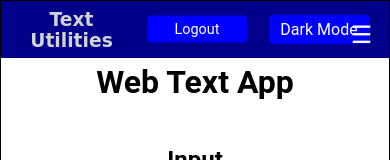
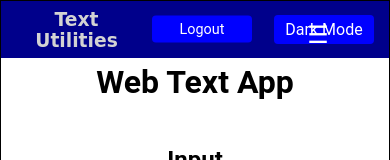
Before and after one commit to nikshitramesh/Word-Utility, a React (Create React App) app in the folder frontend/: page / in a window 390 px wide. Shown: the top 160 px of the page. Built offline with nearby package versions, Linux system fonts and the light colour scheme.

Commit message:
Update index.css

```diff
--- a/frontend/src/index.css
+++ b/frontend/src/index.css
@@ -107,21 +107,16 @@ h2 {
 	justify-content: center;
 }
 
+/* Navbar Styles */
 .navbar {
 	position: sticky;
 	top: 0;
 	z-index: 100;
 	width: 100%;
-	height: fit-content;
 	background: darkblue;
 	animation: slide-in 1.5s ease-in;
 }
-.nav-controls {
-	display: flex;
-	align-items: center;
-	gap: 12px;
-	margin-right: 10px;
-}
+
 @keyframes slide-in {
 	0% {
 		transform: translateY(-100%);
@@ -145,6 +140,21 @@ input {
 	width: 20%;
 	padding: 3px;
 	border-radius: 10px;
+}
+
+.navbar-top {
+	display: flex;
+	justify-content: space-between;
+	align-items: center;
+	width: 100%;
+	padding: 5px 10px;
+	position: relative;
+}
+
+.nav-controls {
+	display: flex;
+	align-items: center;
+	gap: 12px;
 }
 
 .nav-links {
@@ -175,15 +185,6 @@ input {
 	right: 10px;
 }
 
-.navbar-top {
-	display: flex;
-	justify-content: space-between;
-	align-items: center;
-	width: 100%;
-	padding: 5px;
-	position: relative;
-}
-
 .logout-btn {
 	position: absolute;
 	z-index: 100;
@@ -212,7 +213,7 @@ input {
 	transform: translateY(130%);
 }
 
-/* ANIMATIONS */
+/* Animation keyframes */
 @keyframes slideDown {
 	0% {
 		transform: translateY(-100vw);
@@ -231,6 +232,7 @@ input {
 	}
 }
 
+/* Classes for animation */
 .nav-links.show {
 	animation: slideDown 0.75s ease-out forwards;
 	display: flex;
@@ -241,22 +243,14 @@ input {
 	display: flex;
 }
 
+/* Responsive Styles */
 @media screen and (max-width: 768px) {
 	body {
 		overflow-x: hidden;
 	}
 
-	.navbar {
-		position: sticky;
-		top: 0;
-	}
-
-	.darkmode-btn {
-		width: 100px;
-		transform: translate(0, 0);
-	}
-
 	.nav-links {
+		display: none;
 		flex-direction: column;
 		background: darkblue;
 		width: 100%;
@@ -264,21 +258,16 @@ input {
 		top: 60px;
 		left: 0;
 		z-index: 90;
-		overflow: hidden;
 	}
 
 	.hamburger {
-		width: fit-content;
 		display: block;
 		transform: translateX(10%);
 	}
 
-	input {
-		width: 50vw;
-	}
-
-	.nav-links button {
-		transform: translateY(0);
+	.nav-links.show,
+	.nav-links.hide {
+		display: flex;
 	}
 
 	textarea {
@@ -294,4 +283,17 @@ input {
 		margin-top: 15px;
 		transform: translateY(-20%);
 	}
+
+	input {
+		width: 50vw;
 	}
+
+	.darkmode-btn {
+		width: 100px;
+		transform: translate(0, 0);
+	}
+
+	.nav-links button {
+		transform: translateY(0);
+	}
+}
```
Lines whose indentation alone changed are shown as unchanged.
